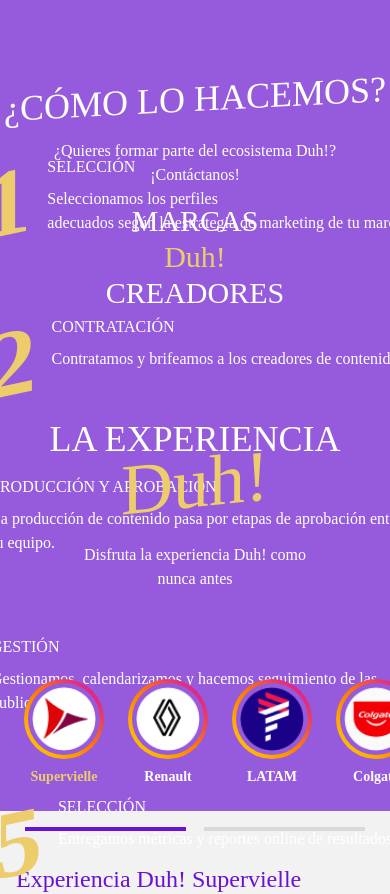
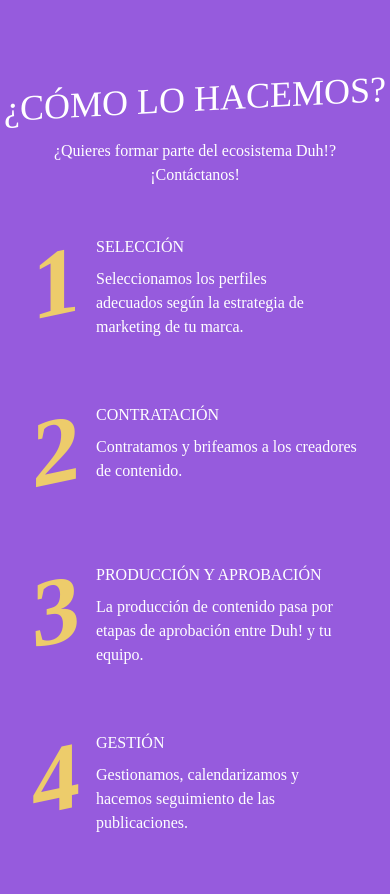
Before and after one commit to jumperning/duh, a React (Vite) app: page / in a window 390 px wide. Shown: the part 2520-3414 px from the top of the page. Built offline with nearby package versions, Linux system fonts and the light colour scheme; a web font is replaced by a local one.

Commit message:
correccion como lo hacemos@

```diff
--- a/src/components/sections/comolohacemos/index.tsx
+++ b/src/components/sections/comolohacemos/index.tsx
@@ -9,13 +9,16 @@
     const [ease, setEase] = useState("ease-in");
 
     useEffect(() => {
+        if (window.innerWidth > 1023) {
             setTimeout(() => {
                 setTop("80px");
                 setActualScroll(0);
             }, 2000)
+        }
     }, [])
 
     useEffect(() => {
+        if (window.innerWidth > 1023) {
             const time = 5000;
             setTransition('.5s');
             setEase("ease-in");
@@ -40,6 +43,7 @@
                 }
 
             }, time + 500)
+        }
     }, [actualScroll])
 
     return (
@@ -49,10 +53,10 @@
                 <p className="text-white font-light">¿Quieres formar parte del ecosistema Duh!? <br />
                     <b className="Aglet-bold"> ¡Contáctanos!</b></p>
             </div>
-            <div className="relative w-[600px]">
+            <div className="relative lg:w-[600px]">
                 <div className="gradient">
                     <div className="lg:h-[400px] lg:overflow-x-hidden lg:overflow-y-hidden lg:snap-y relative w-full">
-                        <div className="w-full absolute"
+                        <div className="w-full lg:absolute"
                             style={{
                                 top: top,
                                 transitionDuration: transition,
--- a/src/components/sections/comolohacemos/items.tsx
+++ b/src/components/sections/comolohacemos/items.tsx
@@ -3,10 +3,12 @@
 
     return (
         <article ref={props.fowardRef} className="flex flex-row justify-center lg:justify-start tems-center lg:items-start gap-4 p-8">
-            <div className="number -skew-y-12 font-bold text-[#edcc6b] text-8xl Aglet-italic-bold">{props.number}</div>
+            <div className="number -skew-y-12 font-bold text-[#edcc6b] text-8xl Aglet-italic-bold">
+                {props.number}
+            </div>
             <div className="text-left">
                 <h3 className="text-white Aglet-bold mb-2">{props.title}</h3>
-                <p className="text-white font-light">{props.children}</p>
+                <p className="text-white font-light max-w-[270px] lg:max-w-none">{props.children}</p>
             </div>
         </article>
     )
```
Lines whose indentation alone changed are shown as unchanged.
